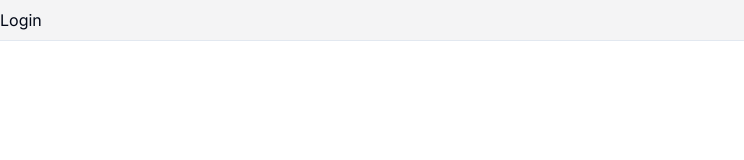
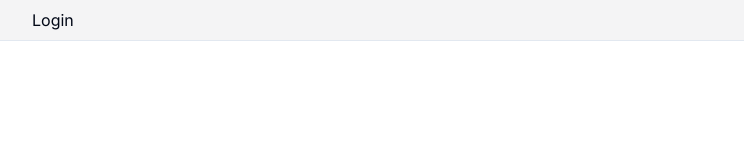
Before and after one commit to KennedyMungai/SimpleAuthUI, a Next.js app: page / in a window 1280 px wide. Shown: the top 160 px of the page, without its empty margins (0-744 px from the left). Built offline with nearby package versions, Linux system fonts and the light colour scheme.

Commit message:
Made some changes

```diff
--- a/components/NavBar/NavBar.tsx
+++ b/components/NavBar/NavBar.tsx
@@ -5,7 +5,7 @@ type Props = {};
 const NavBar = (props: Props) => {
   return (
     <nav className="bg-zinc-100 dark:bg-zinc-900 py-2 border-b border-s-zinc-200 dark:border-s-zinc-800 fixed w-full z-10 top-0">
-      <div className="">Login</div>
+      <div className="container">Login</div>
     </nav>
   );
 };
```
